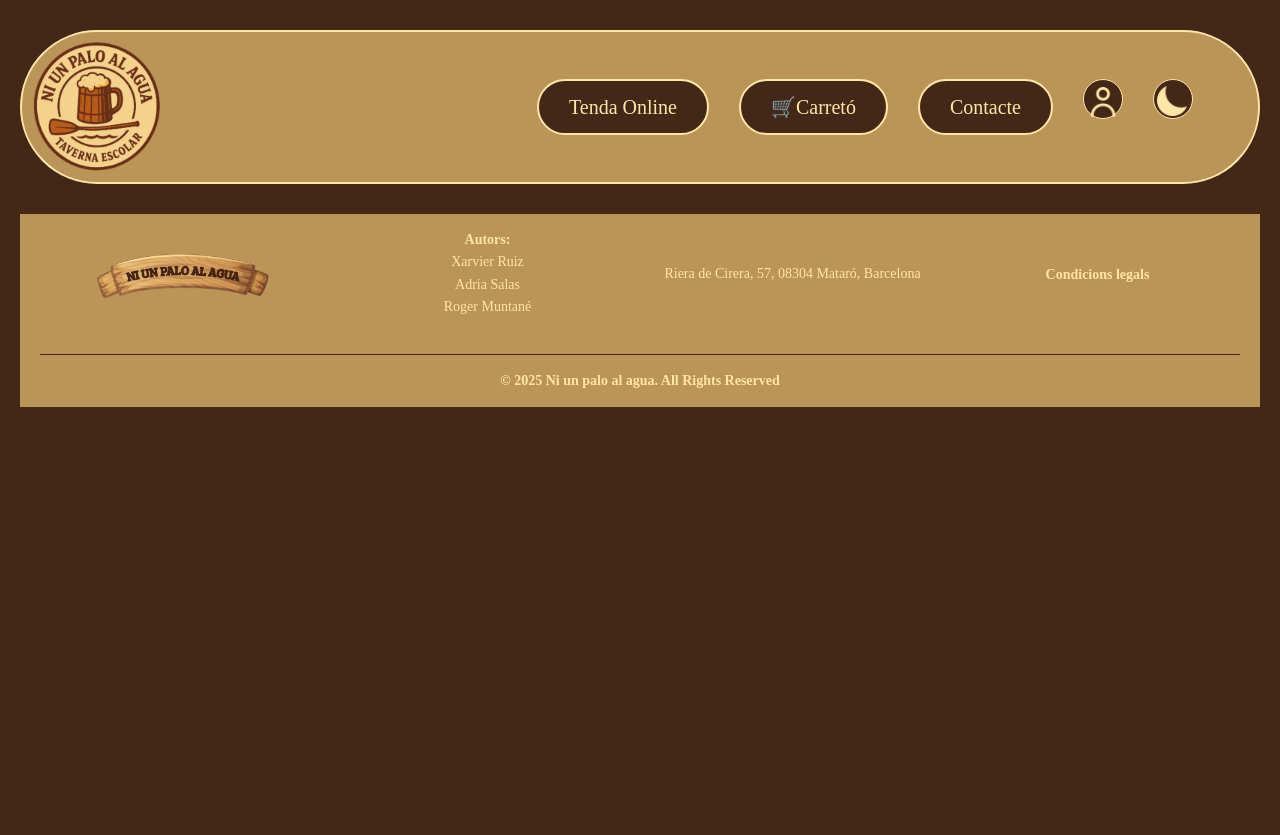
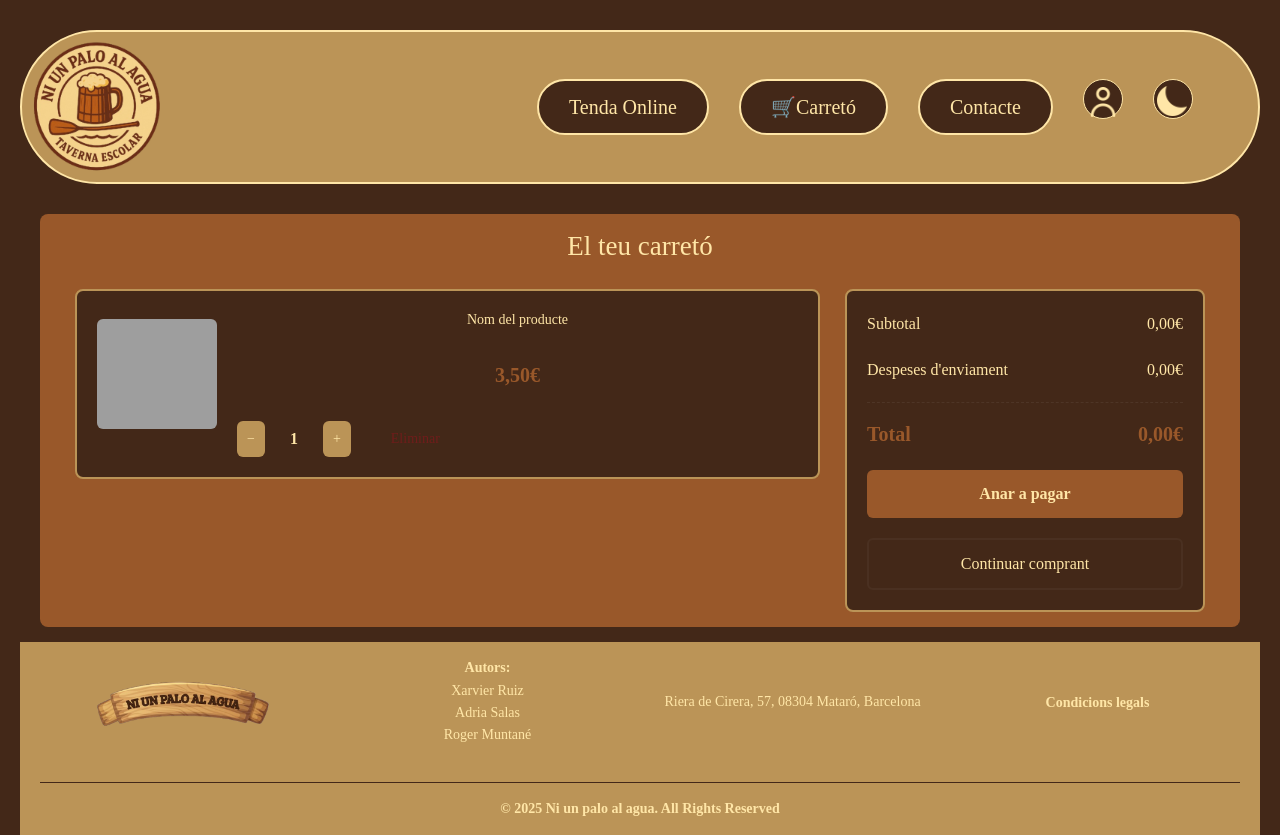
Before and after one commit to RogerMuntane/Ni-un-palo-al-agua, a PHP site: page /public/carreto.html in a window 1280 px wide. Before the commit the page ends 407 px from the top, so only its background shows below. Run offline with PHP 8.4, Linux system fonts and the light colour scheme; grey boxes are pictures that could not be loaded.

Commit message:
Carreto v1

```diff
--- a/Projecte Intermodular/Proyecto/public/carreto.html
+++ b/Projecte Intermodular/Proyecto/public/carreto.html
@@ -4,13 +4,11 @@
 <head>
     <meta charset="UTF-8">
     <meta name="viewport" content="width=device-width, initial-scale=1.0">
-    <title>Document</title>
+    <title>Carretó - Ni un palo al agua</title>
     <link rel="stylesheet" href="css/main.css">
-    <script src="script.js" defer></script>
 </head>
 
 <body>
-    <!-- HEADER -->
     <header>
 
         <!-- Logo -->
@@ -64,7 +62,53 @@
 
     </header>
 
+    <main class="container carret">
+        <div class="general">
+            <h1>El teu carretó</h1>
 
+            <section class="carret_content">
+                <div class="carret_list">
+                    <!-- Exemple d'item: serà reemplaçat per JS -->
+                    <article class="carret_item producte" data-id="exemple-1">
+                        <img src="Images/bocadillo.png" alt="Producte">
+                        <div class="carret_detall">
+                            <h4>Nom del producte</h4>
+                            <p class="preu">3,50€</p>
+
+                            <div class="carret_controls">
+                                <button class="btn_minus" aria-label="restar">−</button>
+                                <span class="carret_qty">1</span>
+                                <button class="btn_plus" aria-label="sumar">+</button>
+                                <button class="btn_remove">Eliminar</button>
+                            </div>
+                        </div>
+                    </article>
+
+                    <!-- Afegir més .carret_item segons sigui necessari -->
+                </div>
+
+                <aside class="carret_resum">
+                    <div class="resum_row">
+                        <span>Subtotal</span>
+                        <span class="resum_valor">0,00€</span>
+                    </div>
+                    <div class="resum_row">
+                        <span>Despeses d'enviament</span>
+                        <span class="resum_valor">0,00€</span>
+                    </div>
+                    <div class="resum_total">
+                        <strong>Total</strong>
+                        <strong class="resum_valor total_valor">0,00€</strong>
+                    </div>
+
+                    <button class="btn_primary btn_checkout">Anar a pagar</button>
+                    <button class="btn_secondary btn_vorar">Continuar comprant</button>
+                </aside>
+            </section>
+
+            <p class="carret_empty sr-only">El teu carret està buit.</p>
+        </div>
+    </main>
 
     <footer>
         <div class="footer_imatge">
@@ -91,7 +135,6 @@
             <p>© 2025 Ni un palo al agua. All Rights Reserved</p>
         </div>
     </footer>
-
 </body>
 
 </html>
--- a/Projecte Intermodular/Proyecto/public/css/main.css
+++ b/Projecte Intermodular/Proyecto/public/css/main.css
@@ -526,6 +526,45 @@ header .overlay-sidepanel.active {
        object-fit: cover;
   }
 }
+.carret {
+  /* responsive layout: a mòbil una sola columna */
+}
+.carret .carret_content {
+  display: grid;
+  grid-template-columns: 1fr 360px;
+  gap: 25px;
+  -webkit-box-align: start;
+      -ms-flex-align: start;
+          align-items: start;
+}
+.carret .carret_list {
+  display: grid;
+  gap: 20px;
+}
+.carret .carret_item {
+  display: grid;
+  grid-template-columns: 120px 1fr;
+  gap: 20px;
+  -webkit-box-align: center;
+      -ms-flex-align: center;
+          align-items: center;
+}
+@media (max-width: 728px) {
+  .carret .carret_content {
+    grid-template-columns: 1fr;
+    padding: 0 10px;
+  }
+  .carret .carret_item {
+    grid-template-columns: 1fr;
+  }
+  .carret .carret_resum {
+    -webkit-box-ordinal-group: 100;
+        -ms-flex-order: 99;
+            order: 99;
+    margin-top: 20px;
+  }
+}
+
 .tenda_banner {
   background: -webkit-gradient(linear, left top, left bottom, from(rgba(0, 0, 0, 0.5)), to(rgba(0, 0, 0, 0.5))), url("../../public/Images/portada3.jpg") center/cover no-repeat;
   background: linear-gradient(rgba(0, 0, 0, 0.5), rgba(0, 0, 0, 0.5)), url("../../public/Images/portada3.jpg") center/cover no-repeat;
@@ -997,6 +1036,158 @@ header .overlay-sidepanel.active {
     height: 300px;
   }
 }
+.general {
+  background-color: #99582A;
+  margin-left: 0px;
+}
+
+.carret {
+  padding: 25px 0;
+}
+.carret h1 {
+  font-family: "PlayfairDisplay";
+  font-size: 27px;
+  color: #FFE6A7;
+  text-align: center;
+  margin-bottom: 25px;
+}
+.carret .carret_content {
+  max-width: 1240px;
+  margin: 0 auto;
+  padding: 0 20px;
+}
+.carret .carret_item {
+  background-color: #432818;
+  border: 2px solid #BB9457;
+  padding: 20px;
+  border-radius: 8px;
+}
+.carret .carret_item img {
+  width: 100%;
+  height: 100%;
+  max-height: 110px;
+  -o-object-fit: cover;
+     object-fit: cover;
+  border-radius: 6px;
+}
+.carret .carret_item .carret_detall {
+  display: -webkit-box;
+  display: -ms-flexbox;
+  display: flex;
+  -webkit-box-orient: vertical;
+  -webkit-box-direction: normal;
+      -ms-flex-direction: column;
+          flex-direction: column;
+  gap: 15px;
+}
+.carret .carret_item .carret_detall h4 {
+  font-family: "PlayfairDisplay";
+  color: #FFE6A7;
+  margin: 0;
+  font-size: 14px;
+}
+.carret .carret_item .carret_detall .preu {
+  color: #99582A;
+  font-weight: bold;
+  font-size: 20px;
+}
+.carret .carret_item .carret_detall .carret_controls {
+  display: -webkit-box;
+  display: -ms-flexbox;
+  display: flex;
+  gap: 15px;
+  -webkit-box-align: center;
+      -ms-flex-align: center;
+          align-items: center;
+  margin-top: auto;
+}
+.carret .carret_item .carret_detall .carret_controls button {
+  background: #BB9457;
+  color: #FFE6A7;
+  border-radius: 6px;
+  padding: 10px;
+  border: none;
+  cursor: pointer;
+  font-size: 14px;
+}
+.carret .carret_item .carret_detall .carret_controls .btn_remove {
+  background: transparent;
+  color: #6F1D1B;
+  margin-left: 15px;
+}
+.carret .carret_item .carret_detall .carret_controls .carret_qty {
+  min-width: 28px;
+  text-align: center;
+  font-weight: bold;
+}
+.carret .carret_resum {
+  background-color: #432818;
+  border: 2px solid #BB9457;
+  padding: 20px;
+  border-radius: 8px;
+  display: -webkit-box;
+  display: -ms-flexbox;
+  display: flex;
+  -webkit-box-orient: vertical;
+  -webkit-box-direction: normal;
+      -ms-flex-direction: column;
+          flex-direction: column;
+  gap: 20px;
+  height: -webkit-fit-content;
+  height: -moz-fit-content;
+  height: fit-content;
+}
+.carret .carret_resum .resum_row {
+  display: -webkit-box;
+  display: -ms-flexbox;
+  display: flex;
+  -webkit-box-pack: justify;
+      -ms-flex-pack: justify;
+          justify-content: space-between;
+  color: #FFE6A7;
+}
+.carret .carret_resum .resum_total {
+  display: -webkit-box;
+  display: -ms-flexbox;
+  display: flex;
+  -webkit-box-pack: justify;
+      -ms-flex-pack: justify;
+          justify-content: space-between;
+  font-size: 20px;
+  font-weight: bold;
+  color: #99582A;
+  border-top: 1px dashed rgba(255, 255, 255, 0.06);
+  padding-top: 15px;
+}
+.carret .carret_resum .btn_primary {
+  background: #99582A;
+  color: #FFE6A7;
+  padding: 15px 20px;
+  border-radius: 6px;
+  border: none;
+  cursor: pointer;
+  font-weight: bold;
+}
+.carret .carret_resum .btn_secondary {
+  background: transparent;
+  color: #FFE6A7;
+  padding: 15px 20px;
+  border-radius: 6px;
+  border: 2px solid rgba(255, 255, 255, 0.04);
+  cursor: pointer;
+}
+.carret .carret_empty {
+  text-align: center;
+  color: #FFE6A7;
+  margin-top: 25px;
+}
+
+/* Nota: Responsive layout per a mòbil (canvis visuals) es troba a _grid.scss */
+@media (max-width: 728px) {
+  .carret .carret_item img {
+    height: 220px;
+  }
+}
 * {
   margin: 0;
   padding: 0;
--- a/Projecte Intermodular/Proyecto/styles/layout/_grid.scss
+++ b/Projecte Intermodular/Proyecto/styles/layout/_grid.scss
@@ -50,3 +50,44 @@
         object-fit: cover;
     }
 }
+
+
+//Grid carreto
+
+.carret {
+    .carret_content {
+        display: grid;
+        grid-template-columns: 1fr 360px;
+        gap: $espacio-l;
+        align-items: start;
+    }
+
+    .carret_list {
+        display: grid;
+        gap: $espacio-m;
+    }
+
+    .carret_item {
+        display: grid;
+        grid-template-columns: 120px 1fr;
+        gap: $espacio-m;
+        align-items: center;
+    }
+
+    /* responsive layout: a mòbil una sola columna */
+    @media (max-width: $vista-mobil) {
+        .carret_content {
+            grid-template-columns: 1fr;
+            padding: 0 $espacio-xs;
+        }
+
+        .carret_item {
+            grid-template-columns: 1fr;
+        }
+
+        .carret_resum {
+            order: 99;
+            margin-top: $espacio-m;
+        }
+    }
+}
--- /dev/null
+++ b/Projecte Intermodular/Proyecto/styles/pages/_carreto.scss
@@ -0,0 +1,154 @@
+@use "../abstract/variables" as *;
+
+.general {
+    background-color: $color-naranja;
+    margin: 0px;
+    padding: 0px;
+    width: 100%;
+}
+
+.carret {
+    padding: $espacio-l 0;
+    margin: 0px;
+
+    h1 {
+        font-family: $font-titol;
+        font-size: $titol-size-3xl;
+        color: $color-amarillo;
+        text-align: center;
+        margin-bottom: $espacio-l;
+    }
+
+    .carret_content {
+        max-width: $vista-max;
+        margin: 0;
+        padding: 0;
+        width: 100%;
+    }
+
+    .carret_item {
+        background-color: $color-principal;
+        border: 2px solid $color-secundario;
+        padding: $espacio-m;
+        border-radius: 8px;
+
+        img {
+            width: 100%;
+            height: 100%;
+            max-height: 110px;
+            object-fit: cover;
+            border-radius: 6px;
+        }
+
+        .carret_detall {
+            display: flex;
+            flex-direction: column;
+            gap: $espacio-s;
+
+            h4 {
+                font-family: $font-titol;
+                color: $color-amarillo;
+                margin: 0;
+                font-size: $titol-size-m;
+            }
+
+            .preu {
+                color: $color-naranja;
+                font-weight: bold;
+                font-size: $titol-size-l;
+            }
+
+            .carret_controls {
+                display: flex;
+                gap: $espacio-s;
+                align-items: center;
+                margin-top: auto;
+
+                button {
+                    background: $color-secundario;
+                    color: $color-amarillo;
+                    border-radius: 6px;
+                    padding: $espacio-xs;
+                    border: none;
+                    cursor: pointer;
+                    font-size: $titol-size-m;
+                }
+
+                .btn_remove {
+                    background: transparent;
+                    color: $color-rojo;
+                    margin-left: $espacio-s;
+                }
+
+                .carret_qty {
+                    min-width: 28px;
+                    text-align: center;
+                    font-weight: bold;
+                }
+            }
+        }
+    }
+
+    .carret_resum {
+        background-color: $color-principal;
+        border: 2px solid $color-secundario;
+        padding: $espacio-m;
+        border-radius: 8px;
+        display: flex;
+        flex-direction: column;
+        gap: $espacio-m;
+        height: fit-content;
+
+        .resum_row {
+            display: flex;
+            justify-content: space-between;
+            color: $color-amarillo;
+        }
+
+        .resum_total {
+            display: flex;
+            justify-content: space-between;
+            font-size: $titol-size-l;
+            font-weight: bold;
+            color: $color-naranja;
+            border-top: 1px dashed rgba(255, 255, 255, 0.06);
+            padding-top: $espacio-s;
+        }
+
+        .btn_primary {
+            background: $color-naranja;
+            color: $color-amarillo;
+            padding: $espacio-s $espacio-m;
+            border-radius: 6px;
+            border: none;
+            cursor: pointer;
+            font-weight: bold;
+        }
+
+        .btn_secondary {
+            background: transparent;
+            color: $color-amarillo;
+            padding: $espacio-s $espacio-m;
+            border-radius: 6px;
+            border: 2px solid rgba(255, 255, 255, 0.04);
+            cursor: pointer;
+        }
+    }
+
+    .carret_empty {
+        text-align: center;
+        color: $color-amarillo;
+        margin-top: $espacio-l;
+    }
+}
+
+/* Nota: Responsive layout per a mòbil (canvis visuals) es troba a _grid.scss */
+@media (max-width: $vista-mobil) {
+    .carret {
+        .carret_item {
+            img {
+                height: 220px;
+            }
+        }
+    }
+}
--- a/Projecte Intermodular/Proyecto/styles/pages/_index.scss
+++ b/Projecte Intermodular/Proyecto/styles/pages/_index.scss
@@ -2,4 +2,5 @@
 @forward "_home";
 @forward "_tenda.scss";
 @forward"_condicions_legals";
-@forward"_inici.scss"
+@forward"_inici.scss";
+@forward"_carreto"
```
Also changed, not shown: Projecte Intermodular/Proyecto/public/css/main.min.css, 2 other files.
